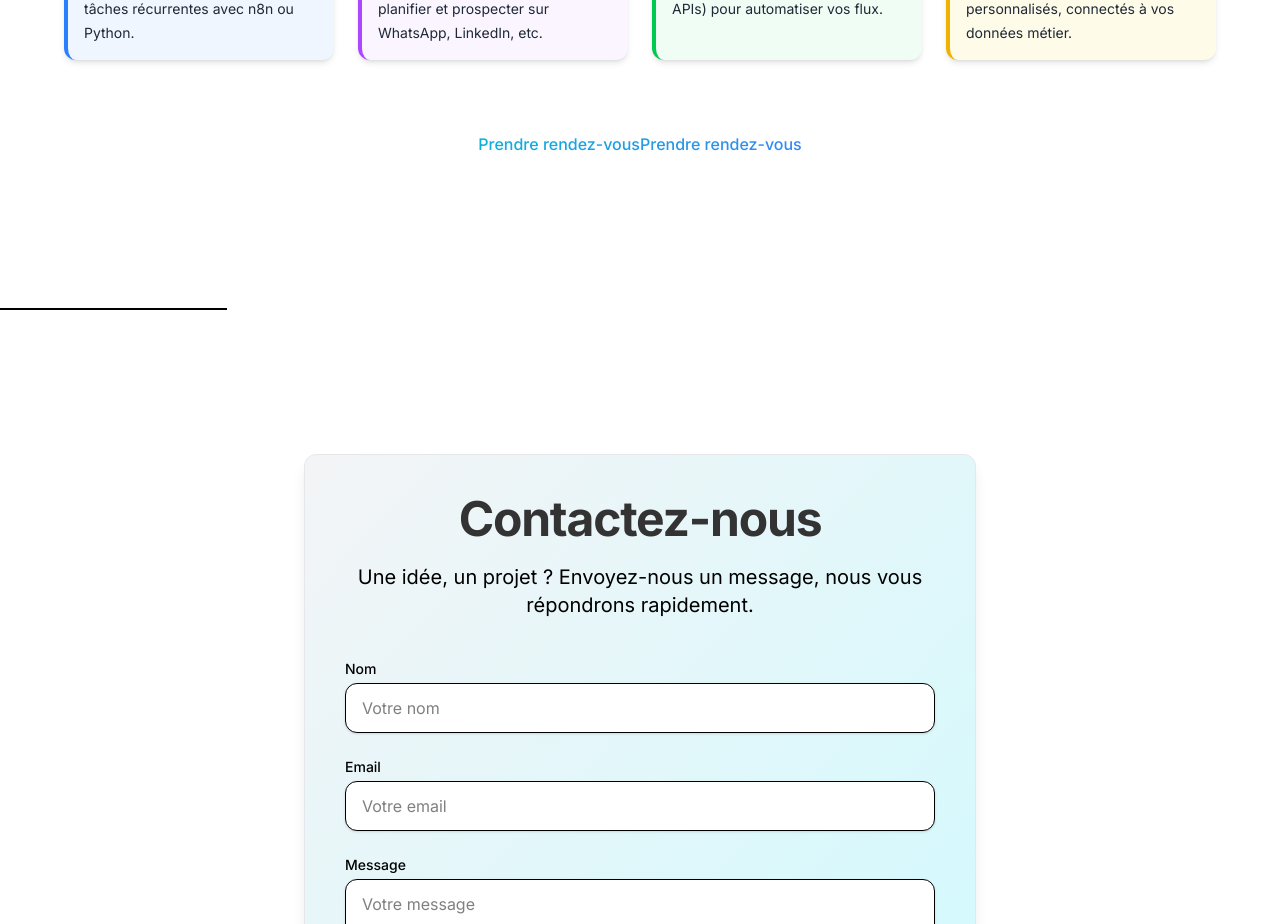
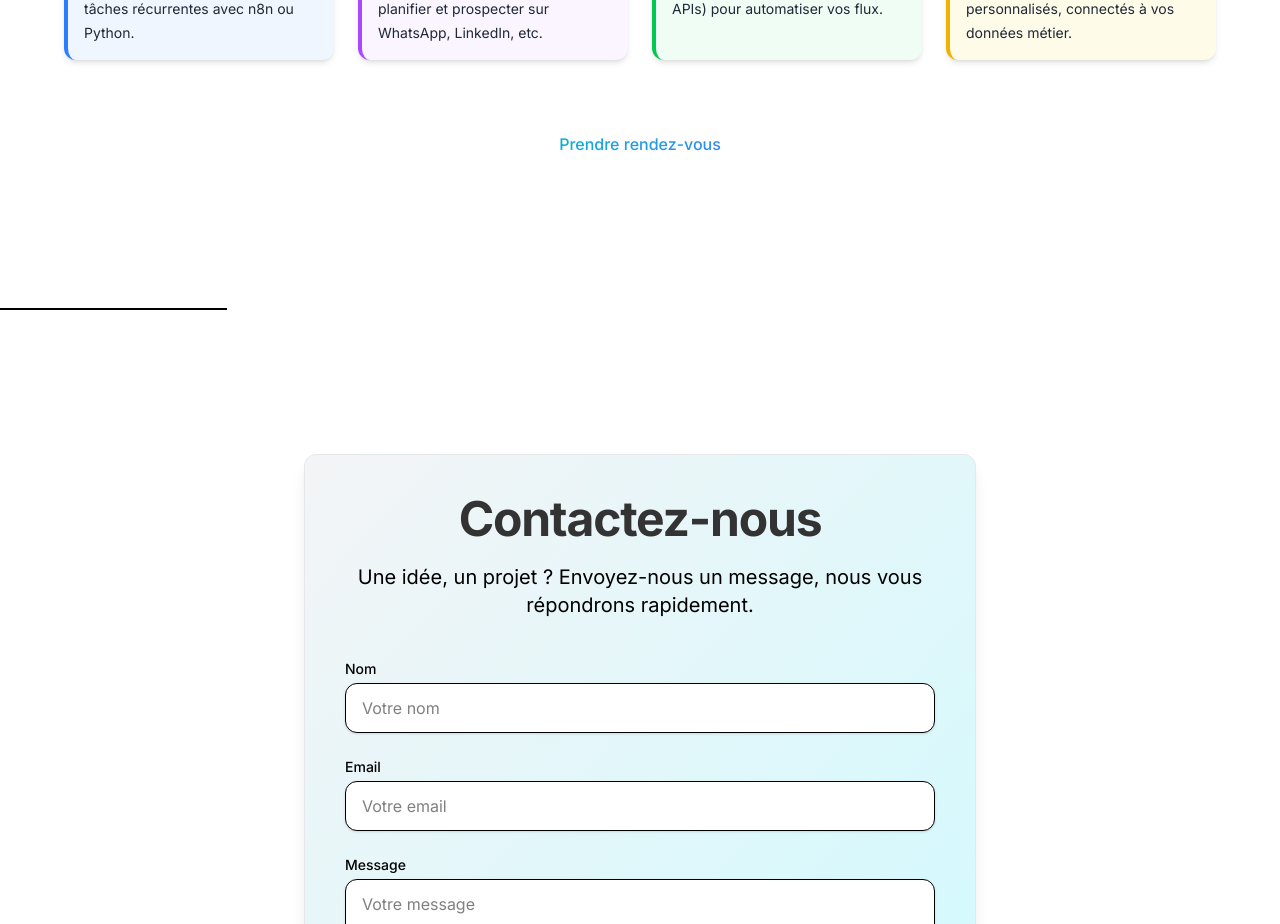
Before and after one commit to onlybaptiste54/agenceAetheria, a Next.js app: page / in a window 1280 px wide. Shown: the part 2040-2964 px from the top of the page. Built offline with nearby package versions, Linux system fonts and the light colour scheme.

Commit message:
Fix : Texte prendre rendez vous

```diff
--- a/src/app/Components/Services.js
+++ b/src/app/Components/Services.js
@@ -107,7 +107,6 @@ export default function Services() {
           href="https://calendly.com/agenceaetheria/30min"
           className="inline-block px-6 py-3 text-white font-medium rounded-lg transition-all duration-300 text-base button"
         >
-          Prendre rendez-vous
 
           <span>Prendre rendez-vous</span>
         </a>
```
